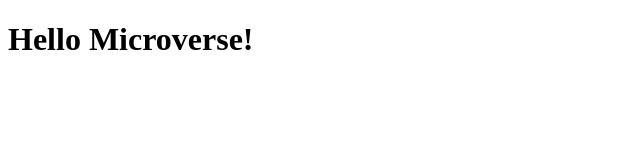
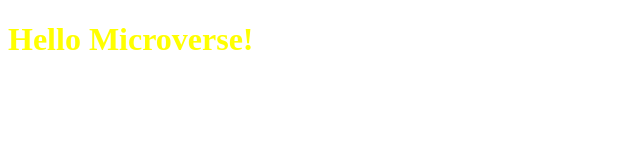
Before and after one commit to Wolfmikerson/Hello-Microverse2, a website: page index.htm in a window 1280 px wide. Shown: the whole page, without its empty margins (0-640 px from the left). Drawn offline with Linux system fonts and the light colour scheme.

Commit message:
add style.css file

```diff
--- a/index.htm
+++ b/index.htm
@@ -3,6 +3,7 @@
     <head>
         <title>Hello Microverse</title>
         <meta charset="utf-8"/>
+        <link href="style.css" rel="stylesheet" type="text/css">
     </head>
     <body>
         <header>
--- /dev/null
+++ b/style.css
@@ -0,0 +1,3 @@
+h1 {
+    color: yellow;
+}
```
